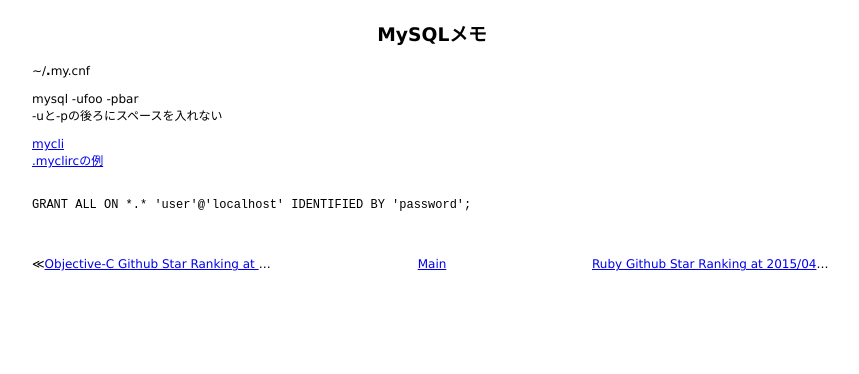
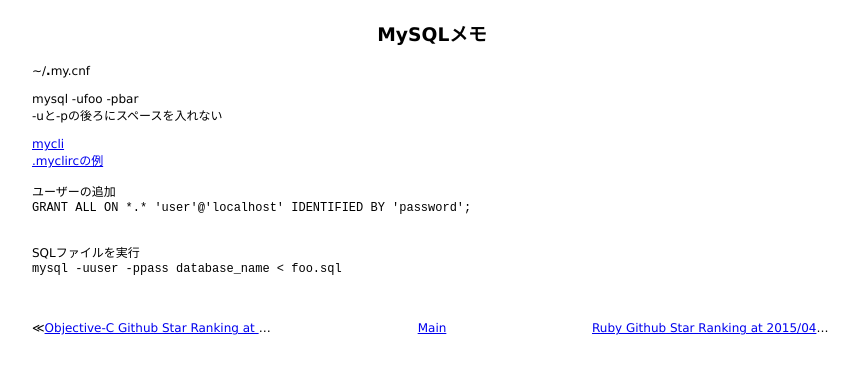
Before and after one commit to 38elements/38elements.github.com, a Jekyll site: the page built from _posts/2015-04-29-mysql.md, in a window 1280 px wide. Shown: the top 374 px of the page, without its empty margins (208-1067 px from the left). Built offline with Jekyll 4.4.1, drawn with Linux system fonts in a browser that asks for light colours.

Commit message:
Update 2015-04-29-mysql.md

```diff
--- a/_posts/2015-04-29-mysql.md
+++ b/_posts/2015-04-29-mysql.md
@@ -10,5 +10,9 @@ mysql -ufoo -pbar
 [mycli](https://github.com/dbcli/mycli)
 [.myclircの例](https://github.com/dbcli/mycli/blob/master/mycli/myclirc)
 <br>
+ユーザーの追加
+`GRANT ALL ON *.* 'user'@'localhost' IDENTIFIED BY 'password';`
 <br>
-`GRANT ALL ON *.* 'user'@'localhost' IDENTIFIED BY 'password';`
+
+SQLファイルを実行
+`mysql -uuser -ppass database_name < foo.sql`
```
